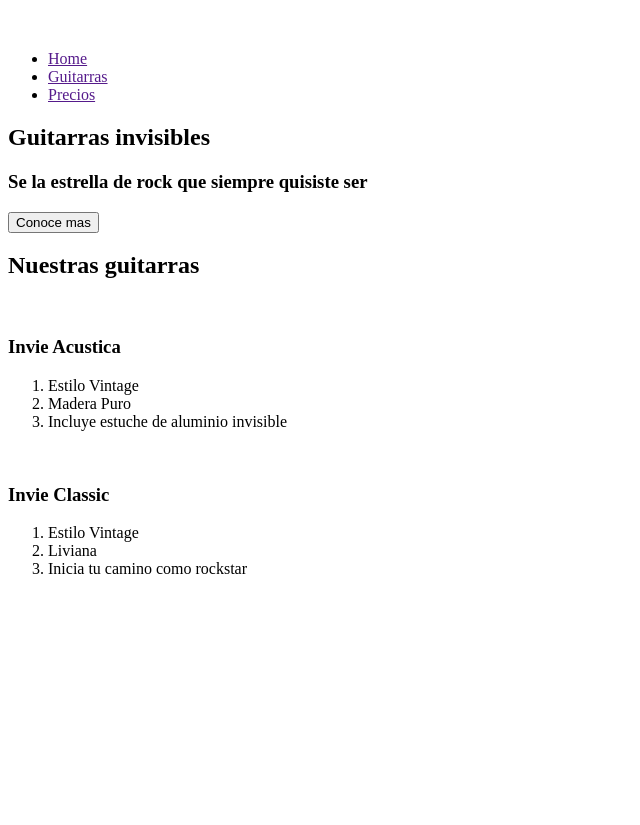
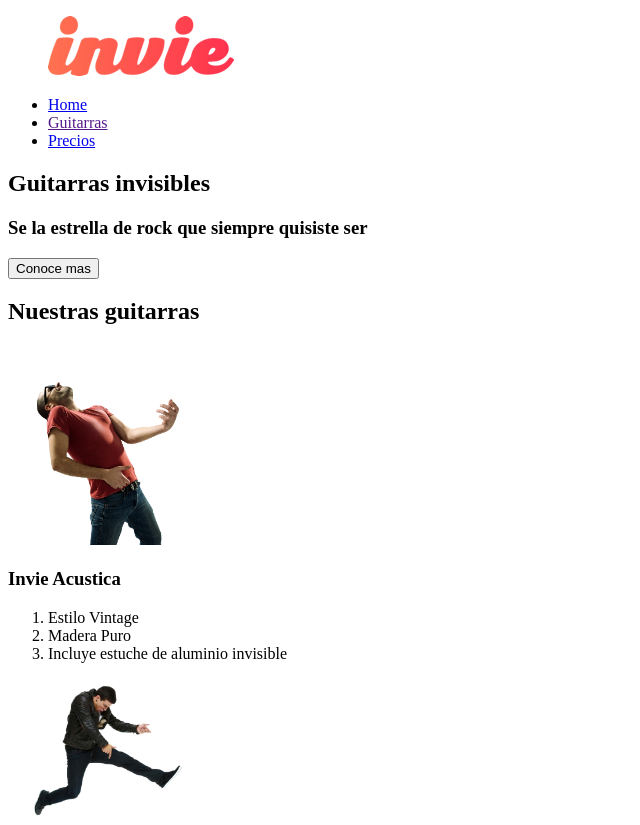
Before and after one commit to guille1300sd/invie, a plain HTML site: page index.html in a window 1280 px wide. Shown: the top 825 px of the page, without its empty margins (0-640 px from the left). Before the commit the page ends 800 px from the top, so only its background shows below. Drawn offline with Linux system fonts and the light colour scheme.

Commit message:
Agregando imagenes fase 1

```diff
--- a/index.html
+++ b/index.html
@@ -6,29 +6,29 @@
   </head>
 
   <body>
-    <header>
+    <header id="header">
       <figure> <!-- Logotipo -->
-        <img>
+        <img src="images/invie.png" width="186" height="60" alt="invie logotipo">
       </figure>
       <nav> <!-- Menu -->
         <ul>
-          <li> <a href=""> Home </a> </li>
+          <li> <a href="index.html"> Home </a> </li>
           <li> <a href=""> Guitarras </a> </li>
-          <li> <a href=""> Precios </a> </li>
+          <li> <a href="precios.html"> Precios </a> </li>
         </ul>
       </nav>
     </header>
 
-    <section> <!-- Portada -->
+    <section id="portada"> <!-- Portada -->
       <h1>Guitarras invisibles</h1>
       <h3>Se la estrella de rock que siempre quisiste ser</h3>
       <button> Conoce mas </button>
     </section>
 
-    <section><!-- Guitarras -->
+    <section id="guitarras"><!-- Guitarras -->
       <h2>Nuestras guitarras</h2>
       <article> <!-- Guitarra 1 -->
-        <img>
+        <img src="images/invie-acustica.png" alt="Guitarra invie Acustica" width="200">
         <h3>Invie Acustica</h3>
         <ol>
           <li>Estilo Vintage</li>
@@ -37,7 +37,7 @@
         </ol>
       </article>
       <article> <!-- Guitarra 2 -->
-        <img>
+        <img src="images/invie-classic.png" alt="Guitarra invie classic"  width="200">
         <h3>Invie Classic</h3>
         <ol>
           <li>Estilo Vintage</li>
```
Also changed, not shown: images/background.png (added), images/invie-acustica.png (added), images/invie-classic.png (added), images/invie.png (added).
